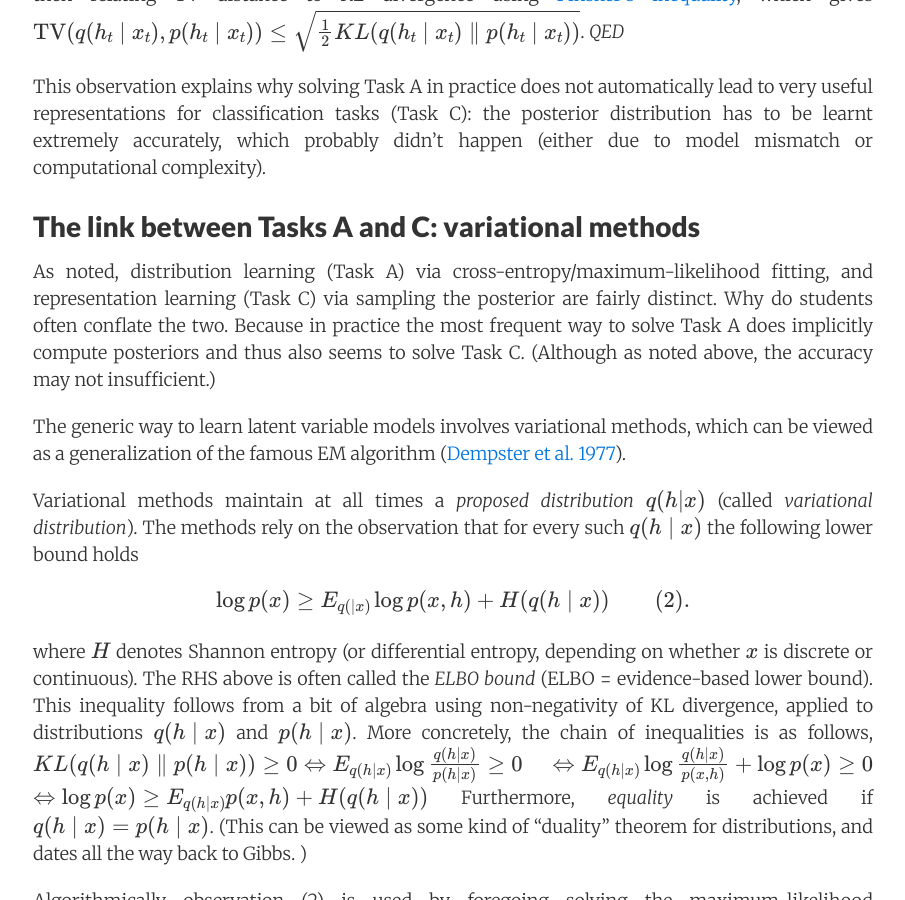
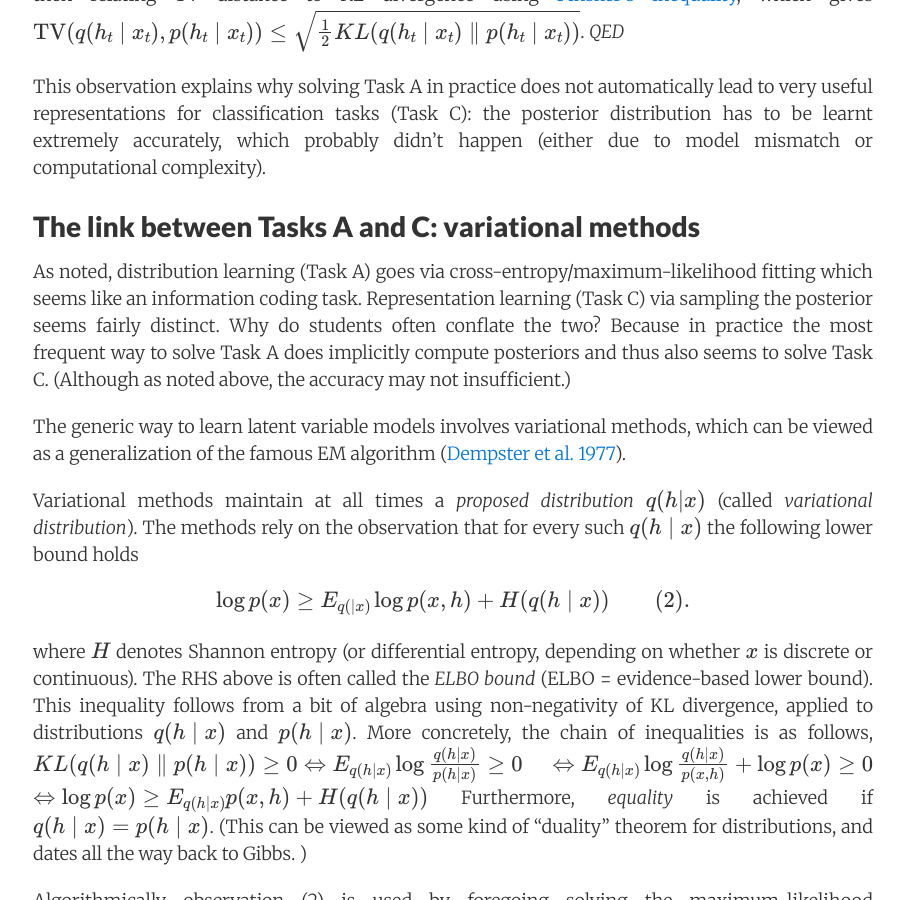
Before and after one commit to offconvex/offconvex.github.io, a Jekyll site: the page built from _posts/2017-06-27-unsupervised1.md, in a window 1280 px wide and 900 px high, scrolled down 4120 px. Shown: the whole window, without its empty margins (187-1092 px from the left). Built offline with Jekyll 4.4.1, drawn with Linux system fonts in a browser that asks for light colours; nearby versions of some CDN libraries; formulas are drawn with MathJax 3; comment, search, counter and statistics services are not loaded.

Commit message:
Update 2017-06-27-unsupervised1.md

```diff
--- a/_posts/2017-06-27-unsupervised1.md
+++ b/_posts/2017-06-27-unsupervised1.md
@@ -87,7 +87,7 @@ This observation explains why solving Task A in practice does not automatically
 
 ## The  link between Tasks A and C: variational methods
 
- As noted, distribution learning (Task A) via cross-entropy/maximum-likelihood fitting, and representation learning  (Task C) via sampling the posterior are fairly distinct. Why do students often conflate the two. Because in practice the most frequent way to solve Task A does  implicitly compute posteriors and thus also seems to solve Task C. (Although as noted above, the accuracy may not insufficient.)
+ As noted, distribution learning (Task A) goes via cross-entropy/maximum-likelihood fitting which seems like an information coding task. Representation learning  (Task C) via sampling the posterior seems fairly distinct. Why do students often conflate the two? Because in practice the most frequent way to solve Task A does  implicitly compute posteriors and thus also seems to solve Task C. (Although as noted above, the accuracy may not insufficient.)
 
 The generic way to learn latent variable models involves variational methods, which can be viewed as a generalization of the famous EM algorithm  ([Dempster et al. 1977](http://web.mit.edu/6.435/www/Dempster77.pdf)).
 
```
